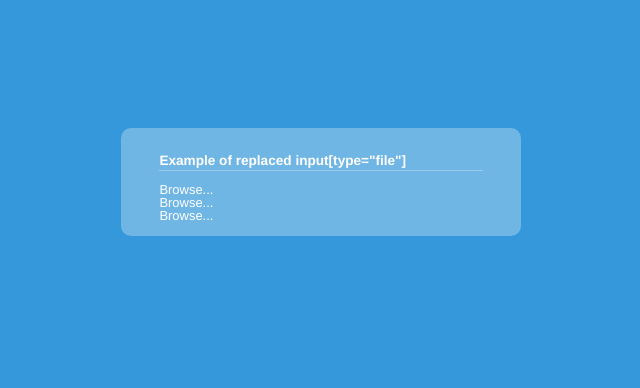
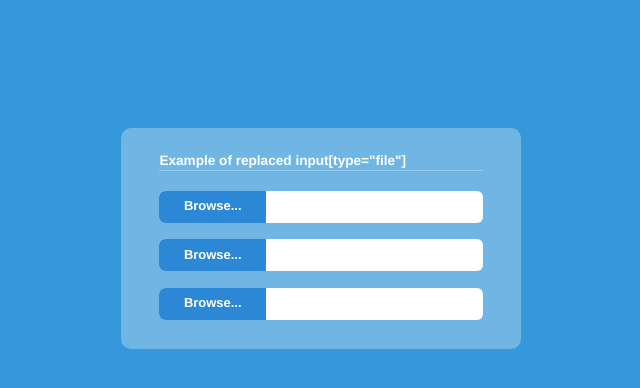
Before and after one commit to kallehauge/FileInput, a plain HTML site: page index.html in a window 1280 px wide. Shown: the whole page, without its empty margins (319-959 px from the left). Drawn offline with nearby package versions, Linux system fonts and the light colour scheme.

Commit message:
semantic corrections

```diff
--- a/css/style.css
+++ b/css/style.css
@@ -32,7 +32,7 @@ body, html {
 }
 
 /* Container for 2 child elements (button & filename) */
-.fileUpload {
+.fi_container {
     background: #fff;
     border: 0;
     display: block;
@@ -46,7 +46,7 @@ body, html {
 }
 
 /* The button */
-.fileUpload .fileBtn {
+.fi_container .fi_btn {
     background: #2C88D6;
     cursor: pointer;
     float: left;
@@ -61,12 +61,12 @@ body, html {
 	-webkit-border-radius: 6px 0 0 6px;
 	border-radius: 6px 0 0 6px;
 }
-.fileUpload .fileBtn:hover {
+.fi_container .fi_btn:hover {
 	background: #2C4356;
 }
 
 /* Where the input-name will be filled in */
-.fileUpload .fileName {
+.fi_container .fi_filename {
     float: right;
     overflow: hidden;
 	white-space: nowrap;
@@ -76,8 +76,8 @@ body, html {
 	padding: 3% 0;
 }
 
-/* Animation (hover) */
-.fileUpload .fileBtn:hover {
+/* Animations */
+.fi_container .fi_btn:hover {
 	-webkit-transition-property: background;
 	-webkit-transition-duration: 0.4s;
 	-webkit-transition-timing-function: ease-in;
@@ -96,7 +96,7 @@ body, html {
 }
 
 /* Clear input-parent, due to child-floats */
-.fileUpload:after {
+.fi_container:after {
     clear: both;
     content: " ";
     display: block;
--- a/index.html
+++ b/index.html
@@ -6,14 +6,13 @@
 <head>
     <!-- Meta -->
     <meta charset="utf-8">
-    <!-- Always force latest IE rendering engine (even in intranet) & Chrome Frame -->
     <meta http-equiv="X-UA-Compatible" content="IE=edge,chrome=1">
     <meta name="viewport" content="width=device-width, initial-scale=1">
 
-    <!-- Title, favicon, apple touch icon -->
+    <!-- Title -->
     <title>File Input jQuery Plugin</title>
 
-    <!-- The developers cystom stylesheets -->
+    <!-- The developers cystom stylesheets (only for looks @ demo) -->
     <link rel="stylesheet" href="css/reset.css">
     <link rel="stylesheet" href="css/fixes.css">
     <link rel="stylesheet" href="css/style.css">
@@ -21,11 +20,12 @@
     <!-- jQuery -->
     <script src="http://ajax.googleapis.com/ajax/libs/jquery/1.10.2/jquery.min.js"></script>
 
-    <!-- Script -->
+    <!-- The script -->
     <script src="js/fileinput.js"></script>
     <script>
     $(document).ready(function() {
-        fileInput();
+        // fileInput(container, button, filename, button text);
+        fileInput('fi_container', 'fi_btn', 'fi_filename', 'Browse...');
     });
     </script>
 </head>
```
